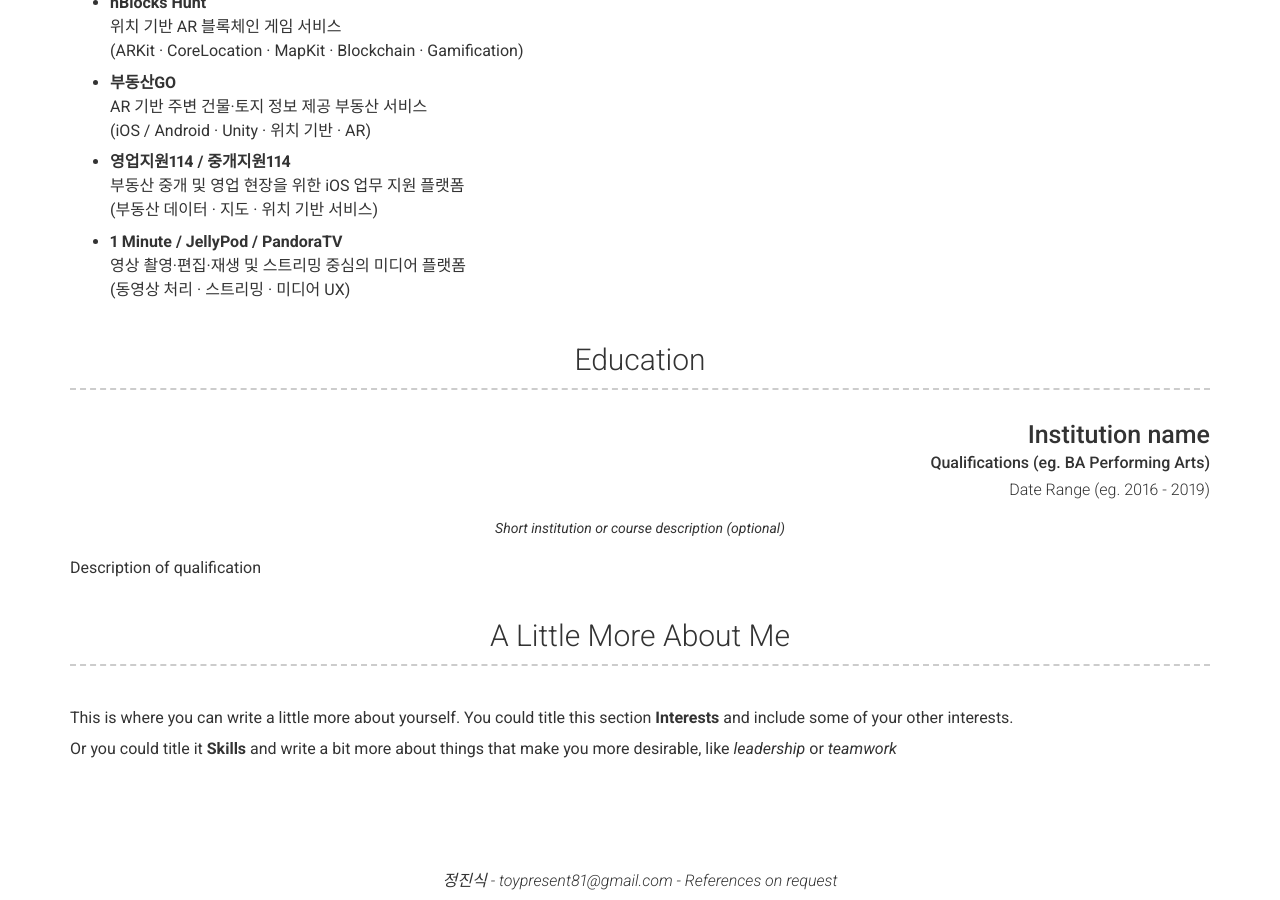
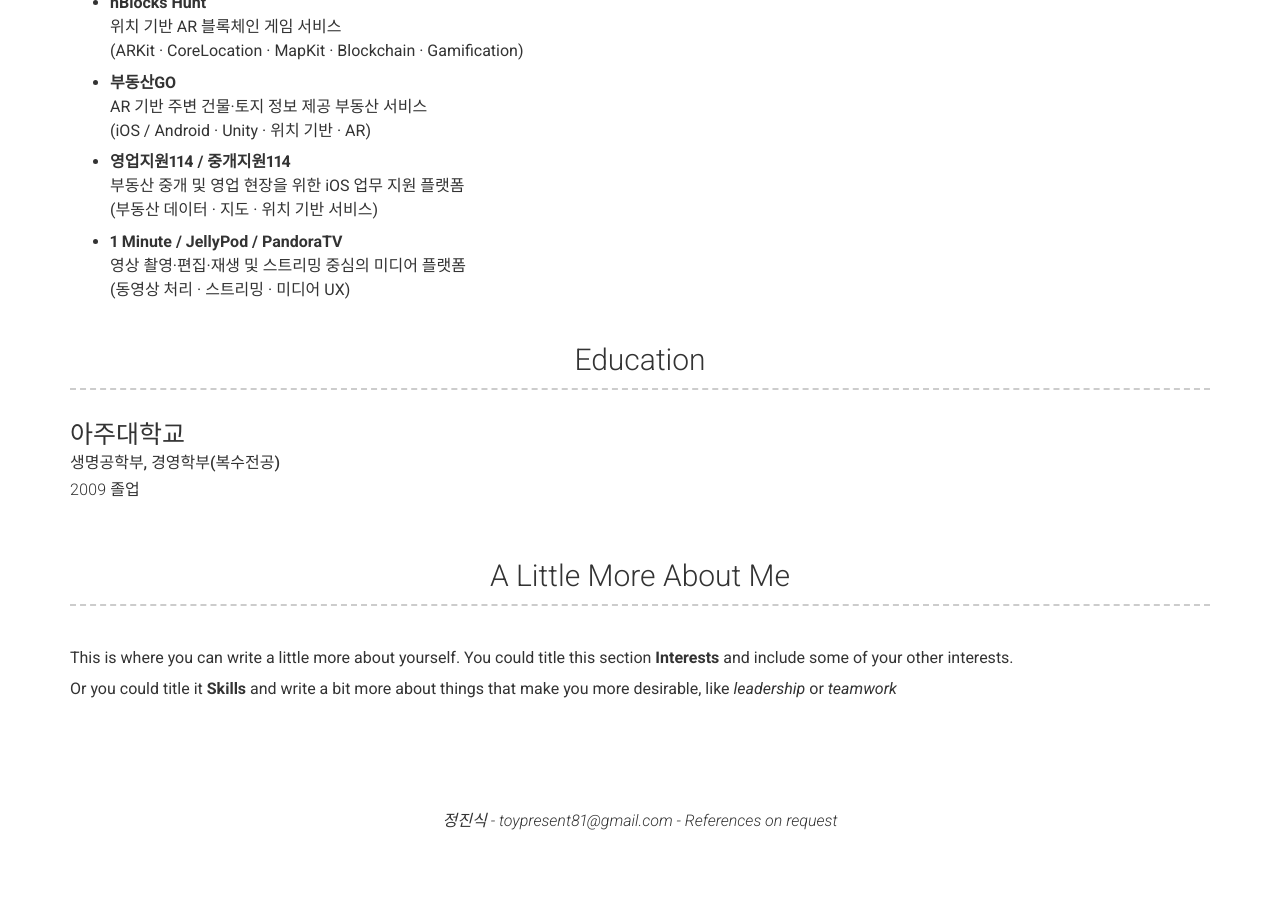
Before and after one commit to toypresent81/toypresent81.github.io, a Jekyll site: the page built from index.md, in a window 1280 px wide and 900 px high, scrolled down 2956 px. Built offline with Jekyll 4.4.1, drawn with Linux system fonts in a browser that asks for light colours; nearby versions of some CDN libraries; after the commit the page ends 3796 px from its top, so only the background shows below that.

Commit message:
Update _config.yml

```diff
--- a/_config.yml
+++ b/_config.yml
@@ -211,14 +211,11 @@ content:
   - title: Education
     layout: list
     content:
-      - layout: top-right
-        title: Institution name
-        sub_title: Qualifications (eg. BA Performing Arts)
-        caption: Date Range (eg. 2016 - 2019)
-        quote: >
-          Short institution or course description (optional)
-        description: | # this will include new lines to allow paragraphs
-          Description of qualification
+      - layout: left
+        title: 아주대학교
+        sub_title: 생명공학부, 경영학부(복수전공)
+        caption: 2009 졸업
+
   - title: A Little More About Me
     layout: text
     content: | # this will include new lines to allow paragraphs
```
